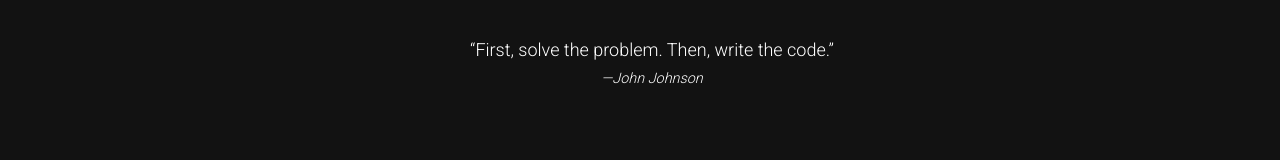
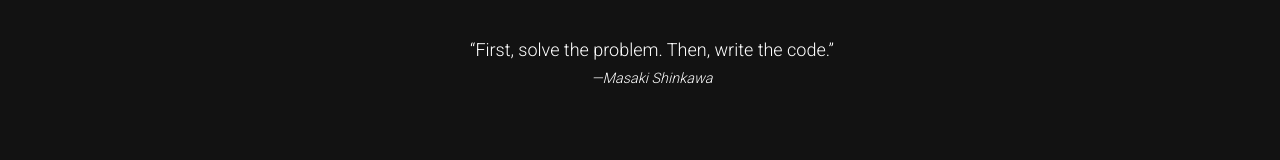
Before and after one commit to masaki-shinkawa/hack-and-marathon-2022-06-18, a Nuxt app: page /inspire in a window 1280 px wide. Shown: the part 203-363 px from the top of the page. Built offline with nearby package versions, Linux system fonts and the light colour scheme.

Commit message:
chore: class-component設定

```diff
--- a/package.json
+++ b/package.json
@@ -17,6 +17,7 @@
     "core-js": "^3.19.3",
     "nuxt": "^2.15.8",
     "vue": "^2.6.14",
+    "vue-property-decorator": "^9.1.2",
     "vue-server-renderer": "^2.6.14",
     "vue-template-compiler": "^2.6.14",
     "vuetify": "^2.6.1",
--- a/pages/inspire.vue
+++ b/pages/inspire.vue
@@ -6,7 +6,7 @@
         &#8220;First, solve the problem. Then, write the code.&#8221;
         <footer>
           <small>
-            <em>&mdash;John Johnson</em>
+            <em>&mdash;{{ name }}</em>
           </small>
         </footer>
       </blockquote>
@@ -14,8 +14,11 @@
   </v-row>
 </template>
 
-<script>
-export default {
-  name: 'InspirePage',
+<script lang="ts">
+import { Vue, Component } from 'vue-property-decorator'
+
+@Component
+export default class Inspire extends Vue {
+  name: string = "Masaki Shinkawa"
 }
 </script>
--- a/tsconfig.json
+++ b/tsconfig.json
@@ -15,6 +15,7 @@
     "noEmit": true,
     "experimentalDecorators": true,
     "baseUrl": ".",
+    "jsx": "react-jsx",
     "paths": {
       "~/*": [
         "./*"
```
Also changed, not shown: 1 other file (tests, documents, lock files or other folders).
